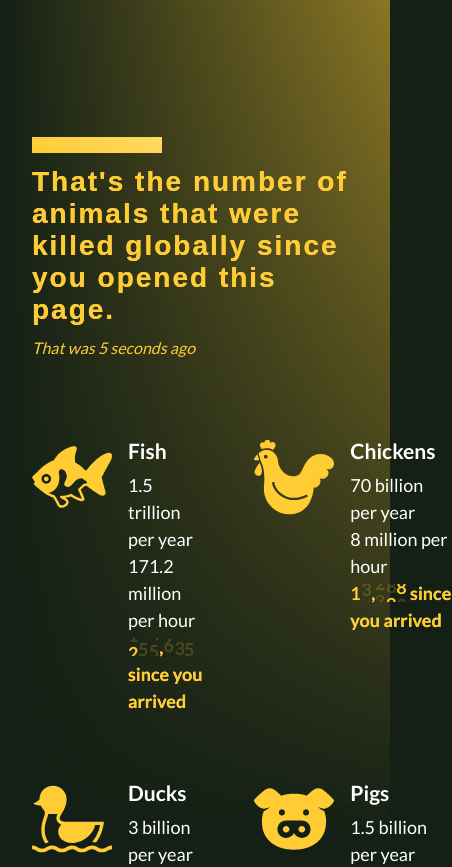
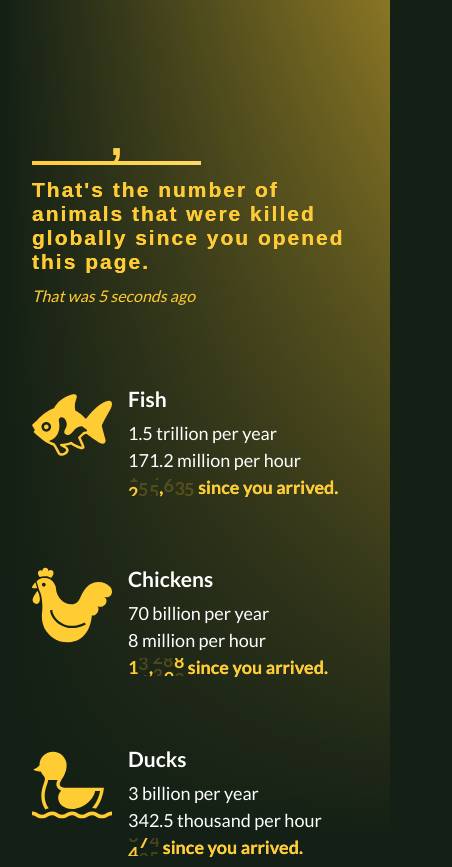
Before and after one commit to Mitcheljager/animalspersecond, a SvelteKit app: page / in a window 390 px wide. Shown: the top 867 px of the page, 452 px wide, since content can reach past the window. Built offline with nearby package versions, Linux system fonts and the light colour scheme.

Commit message:
style: Adjust layout for mobile screens

```diff
--- a/src/routes/+page.svelte
+++ b/src/routes/+page.svelte
@@ -47,7 +47,7 @@
 		position: relative;
 		display: inline;
 		margin: 0;
-		font-size: clamp(36px, 7.5vw, 120px);
+		font-size: clamp(36px, 12vw, 120px);
 		font-family: $font-family-brand;
 		font-weight: bold;
 
@@ -58,7 +58,7 @@
 			bottom: 0;
 			left: 0;
 			width: 100%;
-			height: 1rem;
+			height: clamp(0.25rem, 1vw, 1rem);
 			background: $gradient-yellow;
 		}
   }
@@ -66,7 +66,7 @@
 	h2 {
 		@include text-gradient($gradient-yellow);
 		margin: 0.75rem 0 0;
-		font-size: clamp(21px, 7.5vw, 28px);
+		font-size: clamp(21px, 4vw, 28px);
 		font-weight: bold;
 		color: $yellow;
 		font-family: $font-family-brand;
@@ -79,8 +79,11 @@
 
 	.animals {
 		display: grid;
-		grid-template-columns: 1fr 1fr;
 		gap: 3rem;
+
+		@media (min-width: 768px) {
+			grid-template-columns: 1fr 1fr;
+		}
 	}
 
 	.statement {
--- a/src/routes/AnimalCounter.svelte
+++ b/src/routes/AnimalCounter.svelte
@@ -29,7 +29,7 @@
 
     <div>{bigNumberToWords(Math.floor(annually))} per year</div>
     <div>{bigNumberToWords(Math.floor(hourly))} per hour</div>
-    <div class="counter"><RollingNumber number={Math.round(sinceArrival).toLocaleString()} /> since you arrived</div>
+    <div class="counter"><RollingNumber number={Math.round(sinceArrival).toLocaleString()} /> since you arrived.</div>
   </div>
 </div>
 
```
